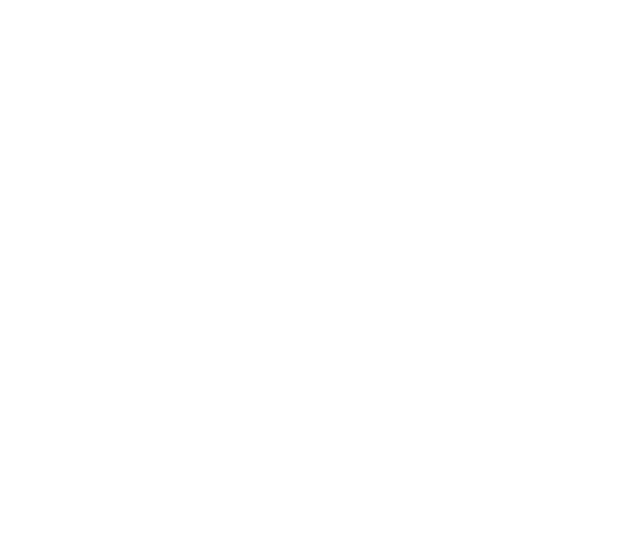
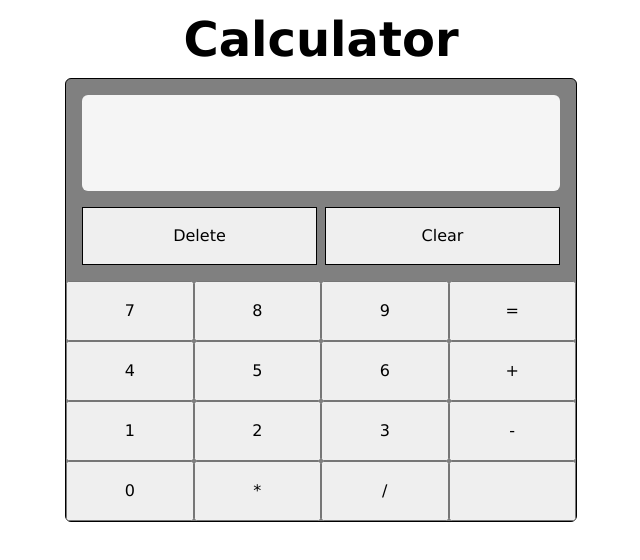
Before and after one commit to DatRolxD/calculator-revisit, a plain HTML site: page index.html in a window 1280 px wide. Shown: the whole page, without its empty margins (319-959 px from the left). Drawn offline with Linux system fonts and the light colour scheme.

Commit message:
edit index and general

```diff
--- a/index.html
+++ b/index.html
@@ -11,7 +11,35 @@
   <link rel="stylesheet" href="/styles/general.css">
 </head>
 <body>
+  <h1 id="heading">Calculator</h1>
+  <main>
 
+    <div id="calculator-body">
+      <div id="calculator-display"></div>
+      <div id="control-btns">
+        <button id="delete">Delete</button>
+        <button id="clear">Clear</button>
+      </div>
+      <div id="section-btns">
+        <button class="btn">7</button>
+        <button class="btn">8</button>
+        <button class="btn">9</button>
+        <button class="btn">=</button>
+        <button class="btn">4</button>
+        <button class="btn">5</button>
+        <button class="btn">6</button>
+        <button class="btn">+</button>
+        <button class="btn">1</button>
+        <button class="btn">2</button>
+        <button class="btn">3</button>
+        <button class="btn">-</button>
+        <button class="btn">0</button>
+        <button class="btn">*</button>
+        <button class="btn">/</button>
+        <button class="btn"></button>
+      </div>
+    </div>
+  </main>
   <script src="/src/index.js"></script>
 </body>
 </html>
--- a/styles/general.css
+++ b/styles/general.css
@@ -0,0 +1,122 @@
+/* CSS RESET */
+/* Box sizing rules */
+*,
+*::before,
+*::after {
+  box-sizing: border-box;
+}
+
+/* Remove default margin */
+body,
+h1,
+h2,
+h3,
+h4,
+p,
+figure,
+blockquote,
+dl,
+dd {
+  margin: 0;
+}
+
+/* Remove list styles on ul, ol elements with a list role, which suggests default styling will be removed */
+ul[role='list'],
+ol[role='list'] {
+  list-style: none;
+}
+
+/* Set core root defaults */
+html:focus-within {
+  scroll-behavior: smooth;
+}
+
+/* Set core body defaults */
+body {
+  min-height: 100vh;
+  text-rendering: optimizeSpeed;
+  line-height: 1.5;
+}
+
+/* A elements that don't have a class get default styles */
+a:not([class]) {
+  text-decoration-skip-ink: auto;
+}
+
+/* Make images easier to work with */
+img,
+picture {
+  max-width: 100%;
+  display: block;
+}
+
+/* Inherit fonts for inputs and buttons */
+input,
+button,
+textarea,
+select {
+  font: inherit;
+}
+
+/* Remove all animations, transitions and smooth scroll for people that prefer not to see them */
+@media (prefers-reduced-motion: reduce) {
+  html:focus-within {
+   scroll-behavior: auto;
+  }
+
+  *,
+  *::before,
+  *::after {
+    animation-duration: 0.01ms !important;
+    animation-iteration-count: 1 !important;
+    transition-duration: 0.01ms !important;
+    scroll-behavior: auto !important;
+  }
+}
+
+/* END OF CSS RESET */
+body {
+  font-family: Verdana, Geneva, Tahoma, sans-serif;
+}
+
+#heading {
+  font-size: 3rem;
+  text-align: center;
+  padding: 3px;
+}
+
+#calculator-body{
+  width: 40%;
+  margin: 0 auto;
+  background-color: gray;
+  border: 1px solid black;
+  border-radius: 6px;
+}
+
+#calculator-display{
+  background-color: whitesmoke;
+  height: 6rem;
+  margin: 1rem;
+  border-radius: 6px;
+}
+
+#control-btns{
+  display: grid;
+  grid-template-columns: repeat(2, 1fr);
+  margin: 1rem;
+  gap: 0.5rem;
+}
+
+#control-btns > *{
+  border: 1px solid black;
+  padding: 1rem;
+}
+
+#section-btns {
+  display: grid;
+  grid-template-columns: repeat(4, 1fr);
+}
+
+.btn{
+  padding: 1rem;
+}
```
